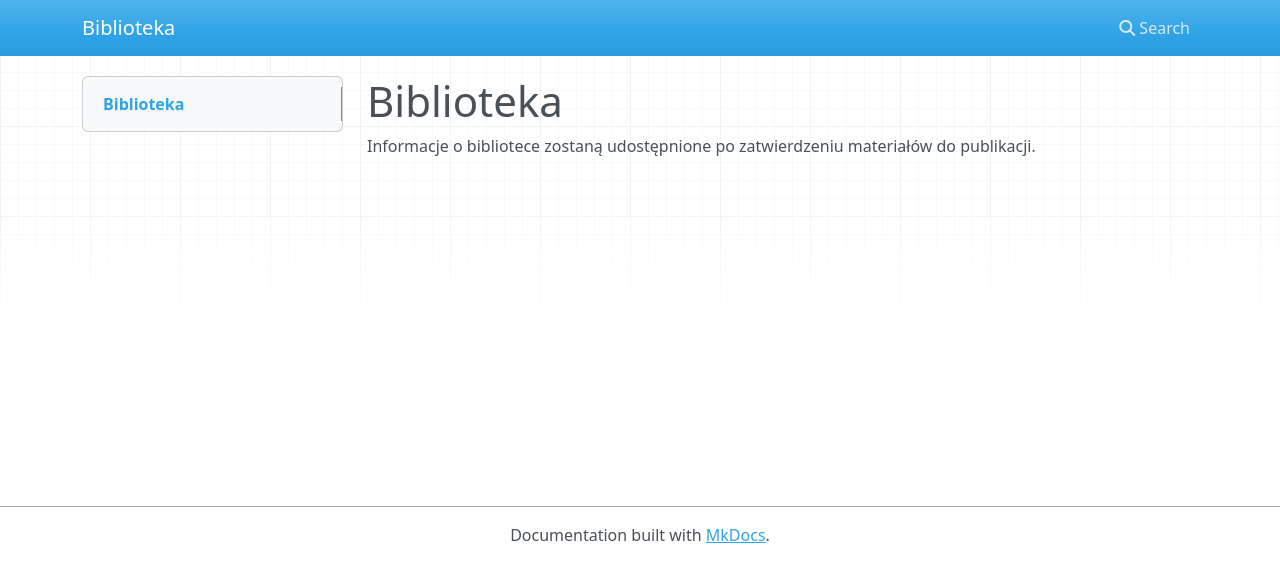
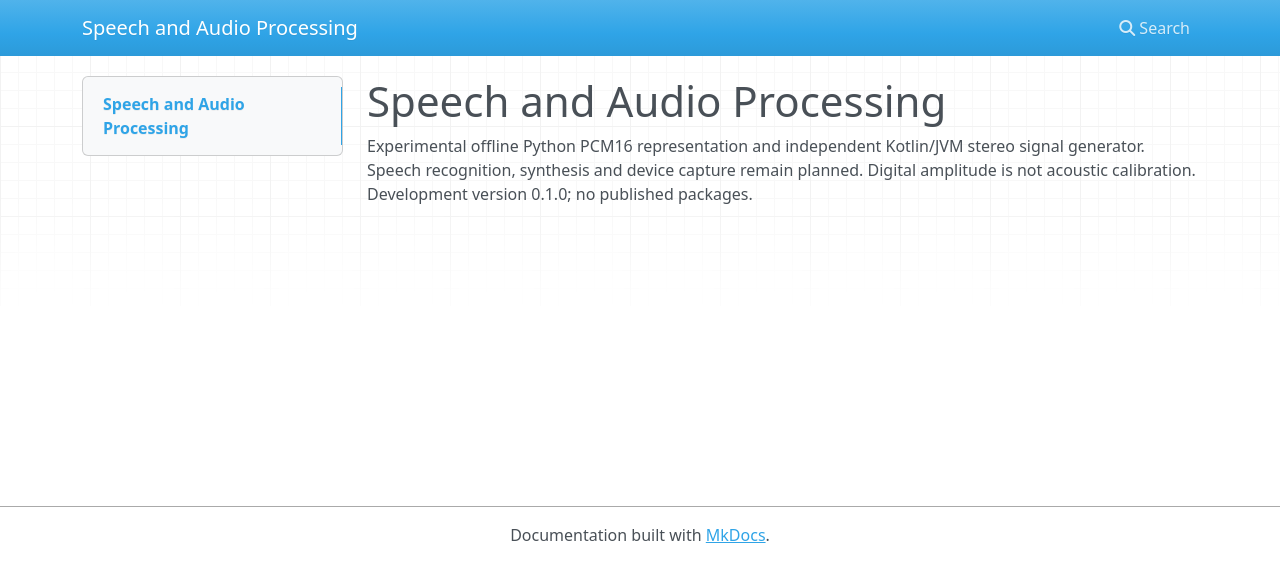
Before and after one commit to MatPomGit/lib-audio, an MkDocs documentation site: the page built from pages/index.md, in a window 1280 px wide. Shown: the top 582 px of the page. Built offline with MkDocs 1.6.1, drawn with Linux system fonts in a browser that asks for light colours.

Commit message:
Configure separate Python and JVM audio packages with local artifact checks

```diff
--- a/mkdocs.yml
+++ b/mkdocs.yml
@@ -1,5 +1,5 @@
 # Only explicitly approved Pages sources, never internal docs/.
-site_name: "Biblioteka"
+site_name: "Speech and Audio Processing"
 docs_dir: pages
 site_dir: site
 theme:
--- a/pages/index.md
+++ b/pages/index.md
@@ -1,3 +1,3 @@
-# Biblioteka
+# Speech and Audio Processing
 
-Informacje o bibliotece zostaną udostępnione po zatwierdzeniu materiałów do publikacji.
+Experimental offline Python PCM16 representation and independent Kotlin/JVM stereo signal generator. Speech recognition, synthesis and device capture remain planned. Digital amplitude is not acoustic calibration. Development version 0.1.0; no published packages.
```
Also changed, not shown: PROJECT_STATE.yaml (+5 -5 lines), README.md (+8 -2 lines), docs/contracts.md (+5 -1 lines), pyproject.toml (added, +14 -0 lines), src/lib_audio/README.md (+1 -1 lines), 6 other files.
